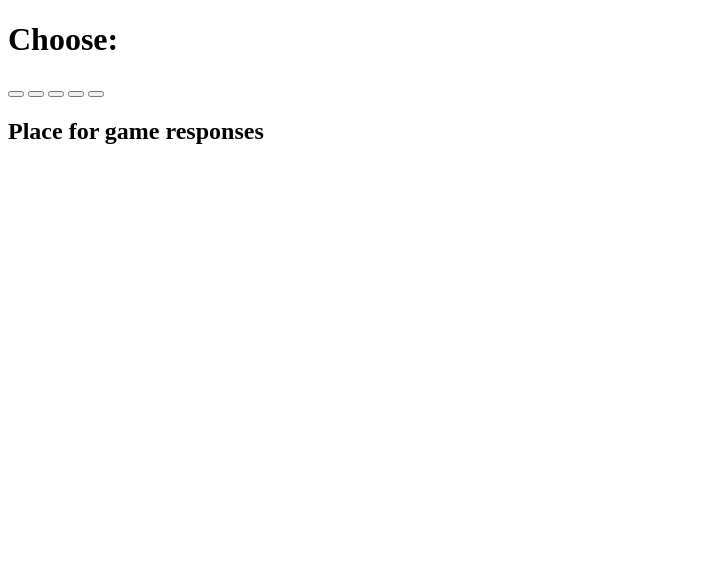
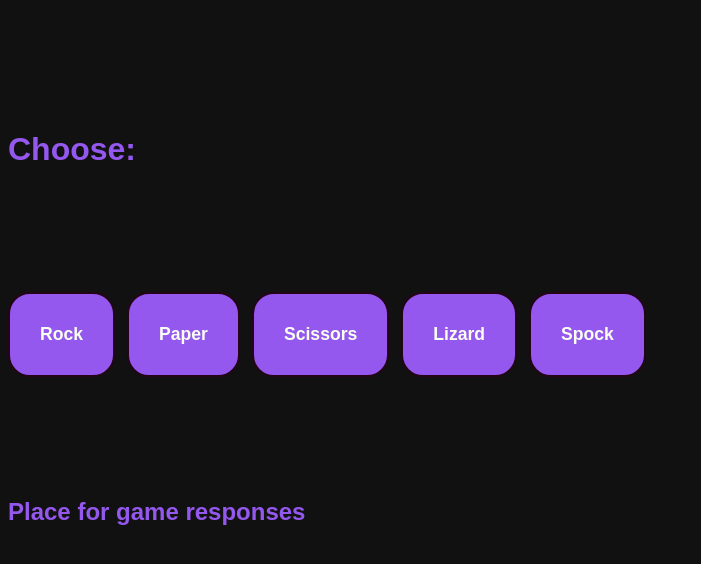
Before and after one commit to delta4ce/rpsls-game, a plain HTML site: page index.html in a window 1280 px wide. Shown: the whole page, without its empty margins (0-701 px from the left). Drawn offline with Linux system fonts and the light colour scheme.

Commit message:
Added UI

```diff
--- a/index.html
+++ b/index.html
@@ -4,17 +4,18 @@
 	<meta charset="utf-8">
 	<meta name="viewport" content="width=device-width, initial-scale=1">
 	<title>Rock Paper Scissors Lizard Spock</title>
+	<link rel="stylesheet" type="text/css" href="style.css">
 </head>
 <body>
 	<div>
 		<h1>Choose:</h1>
 	</div>
-	<div>
-		<button></button>
-		<button></button>
-		<button></button>
-		<button></button>
-		<button></button>
+	<div class="buttons">
+		<button>Rock</button>
+		<button>Paper</button>
+		<button>Scissors</button>
+		<button>Lizard</button>
+		<button>Spock</button>
 	</div>
 	<div>
 		<h2>Place for game responses</h2>
--- /dev/null
+++ b/style.css
@@ -0,0 +1,32 @@
+body {
+  font-family: sans-serif;
+  background: #111;
+
+  display: flex;
+  flex-direction: column;
+  justify-content: space-evenly;
+
+  min-height: 80vh;
+}
+
+h1,
+h2 {
+  color: #9458ee;
+}
+
+.buttons {
+  display: flex;
+  gap: 0.75rem;
+  flex-wrap: wrap;
+}
+button {
+  padding: 30px;
+  background: #9458ee;
+
+  border-radius: 22px;
+  border: 2px solid #250418;
+
+  font-weight: bold;
+  font-size: 1.1rem;
+  color: #f9fef1;
+}
```
